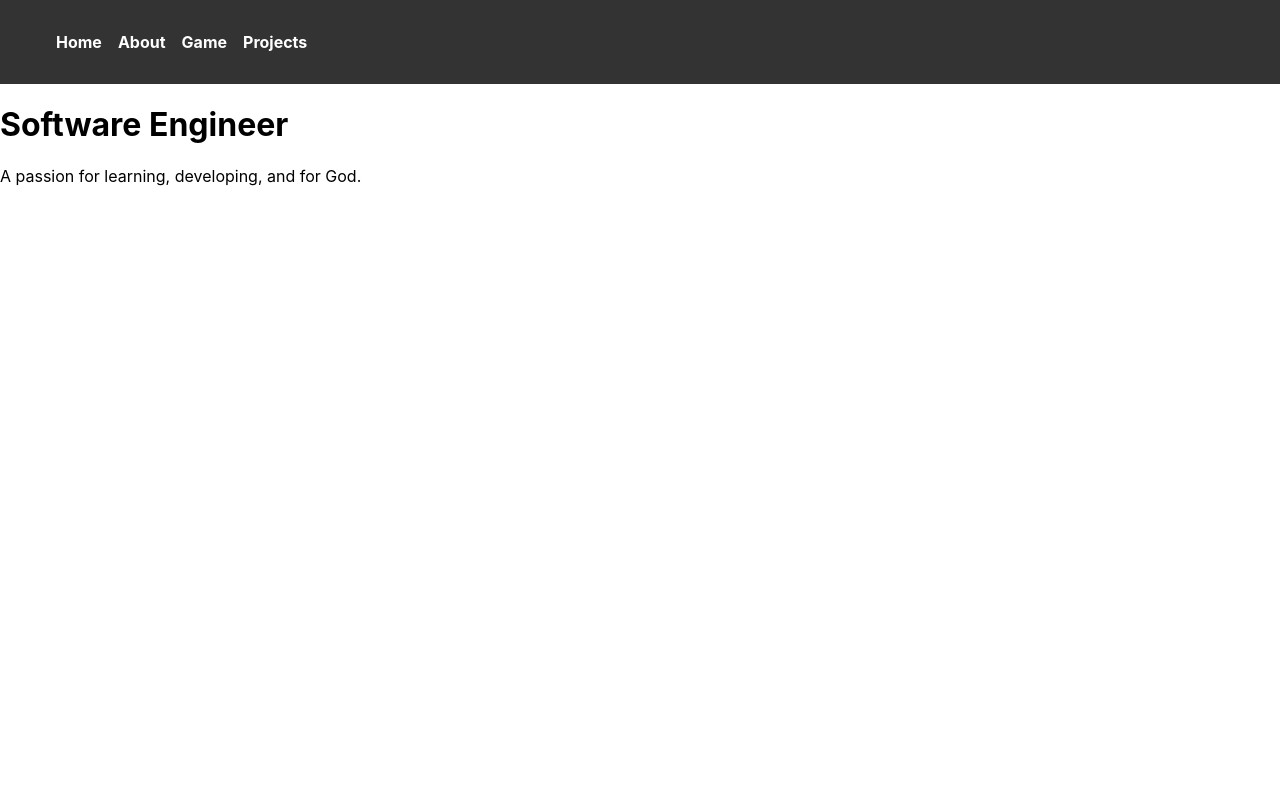
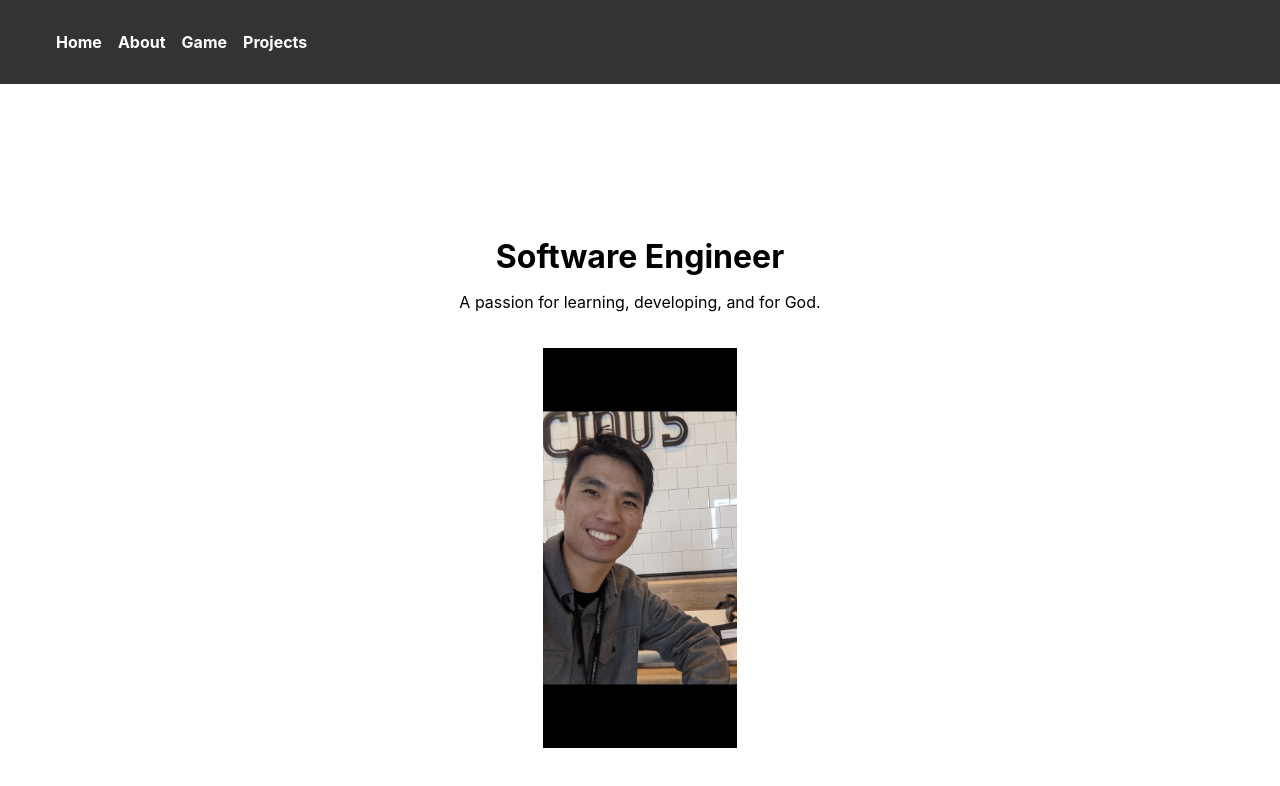
Before and after one commit to lleung030/my-web, a React (Create React App) app: page / in a window 1280 px wide. Shown: the top 786 px of the page. Built offline with nearby package versions, Linux system fonts and the light colour scheme.

Commit message:
homepage img

```diff
--- a/src/components/home/Home.jsx
+++ b/src/components/home/Home.jsx
@@ -1,19 +1,20 @@
-// import styles from "./page.module.css";
-import Me from "../../image/ME.png";
+import React from 'react';
+import Me from '../../image/ME.png';
+import styles from './page.module.css'; // Import your stylesheet
 
 export default function Home() {
   return (
-    <div className="">
-      <div className="">
-        <h1 className="">
+    <div className={styles.container}>
+      <div className={styles.textContainer}>
+        <h1 className={styles.title}>
           Software Engineer
         </h1>
-        <p className="">
+        <p className={styles.description}>
           A passion for learning, developing, and for God.
         </p>
       </div>
-      <div className="">
-        <image src={Me} alt="" className="" />
+      <div className={styles.imageContainer}>
+        <img src={Me} alt="" className={styles.centeredImage} />
       </div>
     </div>
   );
--- /dev/null
+++ b/src/components/home/page.module.css
@@ -0,0 +1,32 @@
+/* page.module.css */
+.container {
+    display: flex;
+    flex-direction: column;
+    align-items: center;
+    justify-content: center;
+    height: 100vh; /* Set the container height to the full viewport height */
+  }
+
+  .textContainer {
+    text-align: center;
+  }
+
+  .title {
+    font-size: 2rem;
+    margin-bottom: 10px;
+  }
+
+  .description {
+    font-size: 1rem;
+  }
+
+  .imageContainer {
+    text-align: center;
+  }
+
+  .centeredImage {
+    max-width: 100%; /* Make sure the image doesn't exceed its container width */
+    height: auto; /* Maintain the aspect ratio of the image */
+    max-height: 400px; /* Set the maximum height as needed */
+    margin-top: 20px; /* Adjust the top margin as needed */
+  }
```
